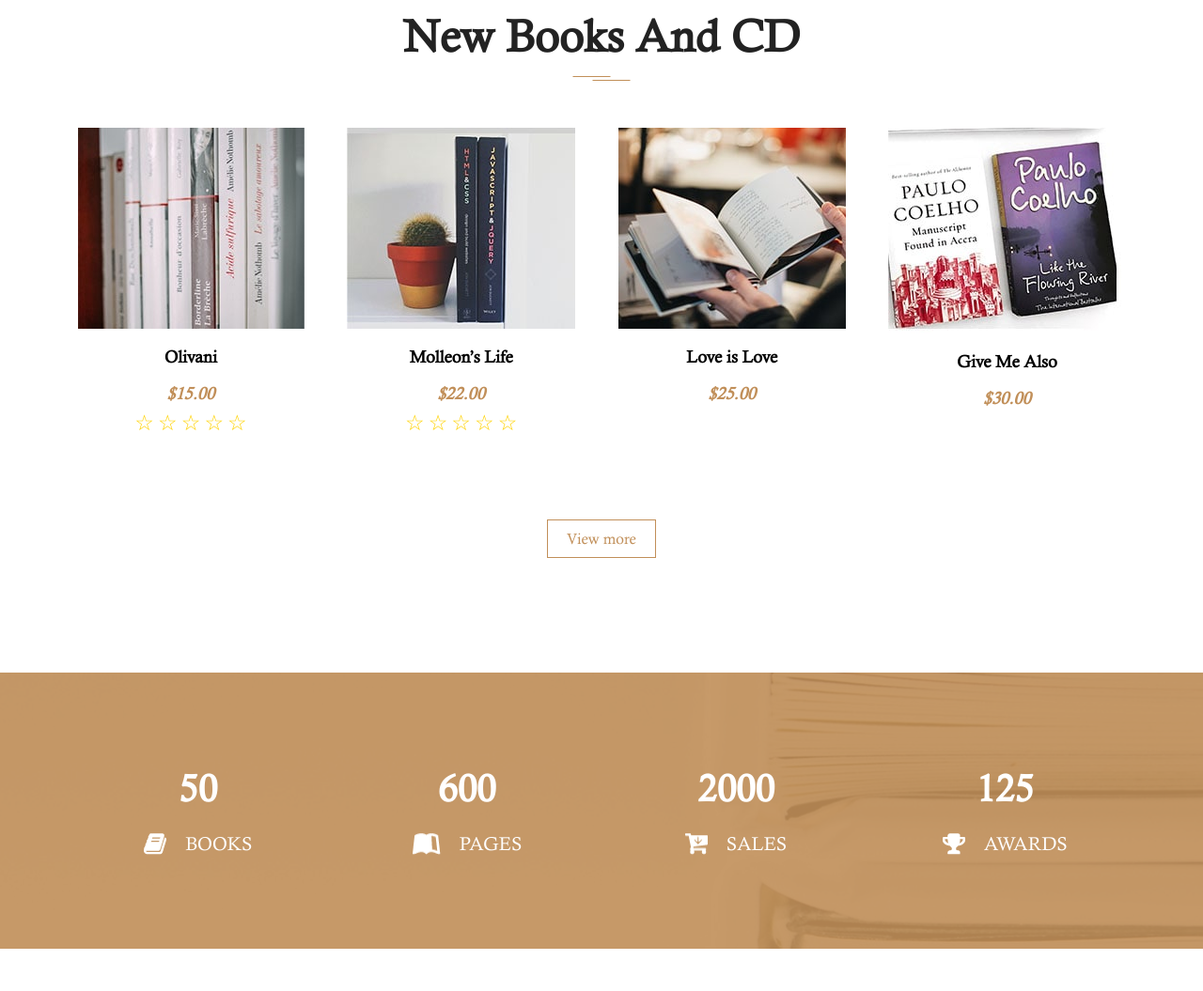
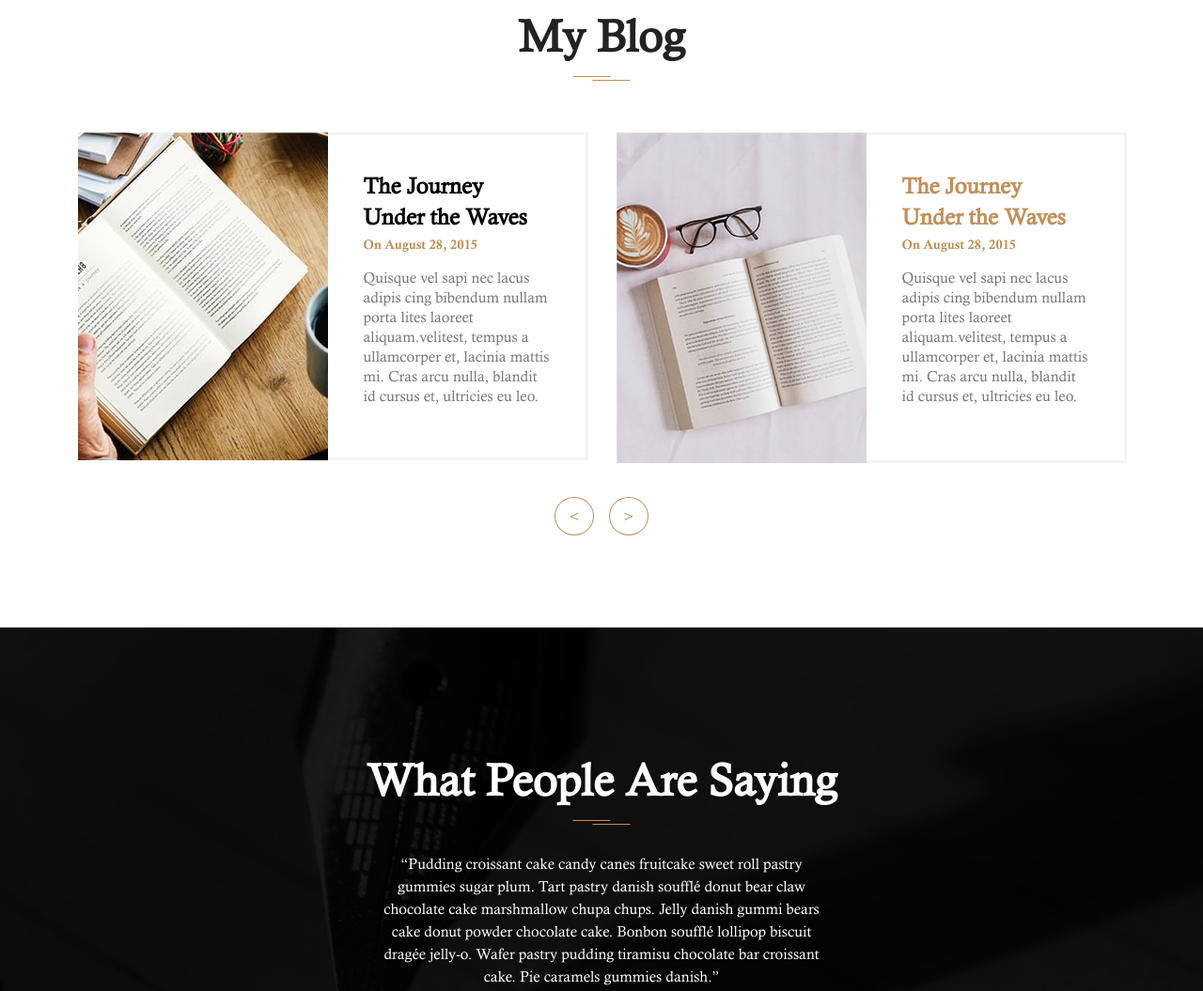
Before and after one commit to Faniriniaina/Faniriniaina.github.io, a plain HTML site: page index.html in a window 1280 px wide. Shown: the part 1880-2935 px from the top of the page at 94% size. Drawn offline with Linux system fonts and the light colour scheme.

Commit message:
Update index.html

```diff
--- a/index.html
+++ b/index.html
@@ -96,111 +96,6 @@
 	</section>
 	<!-- About me end -->
 
-	<!-- Books and CD -->
-	<section class="fh5co-books">
-		<div class="site-container">
-			<h2 class="universal-h2 universal-h2-bckg">New Books And CD</h2>
-			<div class="books">
-				<div class="single-book">
-					<a href="#" class="single-book__img">
-						<img src="./images/books-1.jpg" alt="single book and cd">
-						<div class="single-book_download">
-							<img src="./images/download.svg" alt="book image">
-						</div>
-					</a>
-					<h4 class="single-book__title">Olivani</h4>
-					<span class="single-book__price">$15.00</span>
-					<!-- star rating -->
-					<div class="rating">
-						<span>&#9734;</span>
-						<span>&#9734;</span>
-						<span>&#9734;</span>
-						<span>&#9734;</span>
-						<span>&#9734;</span>
-					</div>
-					<!-- star rating end -->
-				</div>
-				<div class="single-book">
-					<a href="#" class="single-book__img">
-						<img src="./images/books-2.jpg" alt="single book and cd">
-						<div class="single-book_download">
-							<img src="./images/download.svg" alt="book image">
-						</div>
-					</a>
-					<h4 class="single-book__title">Molleon’s Life</h4>
-					<span class="single-book__price">$22.00</span>
-					<!-- star rating -->
-					<div class="rating">
-						<span>&#9734;</span>
-						<span>&#9734;</span>
-						<span>&#9734;</span>
-						<span>&#9734;</span>
-						<span>&#9734;</span>
-					</div>
-					<!-- star rating end -->
-				</div>
-				<div class="single-book">
-					<a href="#" class="single-book__img">
-						<img src="./images/books-3.jpg" alt="single book and cd">
-						<div class="single-book_download">
-							<img src="./images/download.svg" alt="book image">
-						</div>
-					</a>
-					<h4 class="single-book__title">Love is Love</h4>
-					<span class="single-book__price">$25.00</span>
-				</div>
-				<div class="single-book">
-					<a href="#" class="single-book__img">
-						<img src="./images/books-4.jpg" alt="single book and cd">
-						<div class="single-book_download">
-							<img src="./images/download.svg" alt="book image">
-						</div>
-					</a>
-					<h4 class="single-book__title">Give Me Also</h4>
-					<span class="single-book__price">$30.00</span>
-				</div>
-			</div>
-			<div class="books-brand-button">
-				<a href="#" class="brand-button">View more</a>
-			</div>
-		</div>
-	</section>
-	<!-- Books and CD end -->
-
-	<!-- Counter -->
-	<div class="fh5co-counter counters">
-		<div class="counter-inner site-container">
-			<div class="single-count">
-				<span class="count" data-count="50">0</span>
-				<div class="single-count__text">
-					<img src="./images/counter-1.png" alt="counter icon">
-					<p>Books</p>
-				</div>
-			</div>
-			<div class="single-count">
-				<span class="count" data-count="600">0</span>
-				<div class="single-count__text">
-					<img src="./images/counter-2.png" alt="counter icon">
-					<p>Pages</p>
-				</div>
-			</div>
-			<div class="single-count">
-				<span class="count" data-count="2000">0</span>
-				<div class="single-count__text">
-					<img src="./images/counter-3.png" alt="counter icon">
-					<p>Sales</p>
-				</div>
-			</div>
-			<div class="single-count">
-				<span class="count" data-count="125">0</span>
-				<div class="single-count__text">
-					<img src="./images/counter-4.png" alt="counter icon">
-					<p>Awards</p>
-				</div>
-			</div>
-		</div>
-	</div>
-	<!-- Counter -->
 
 	<!-- Blog -->
 	<section class="fh5co-blog">
```
